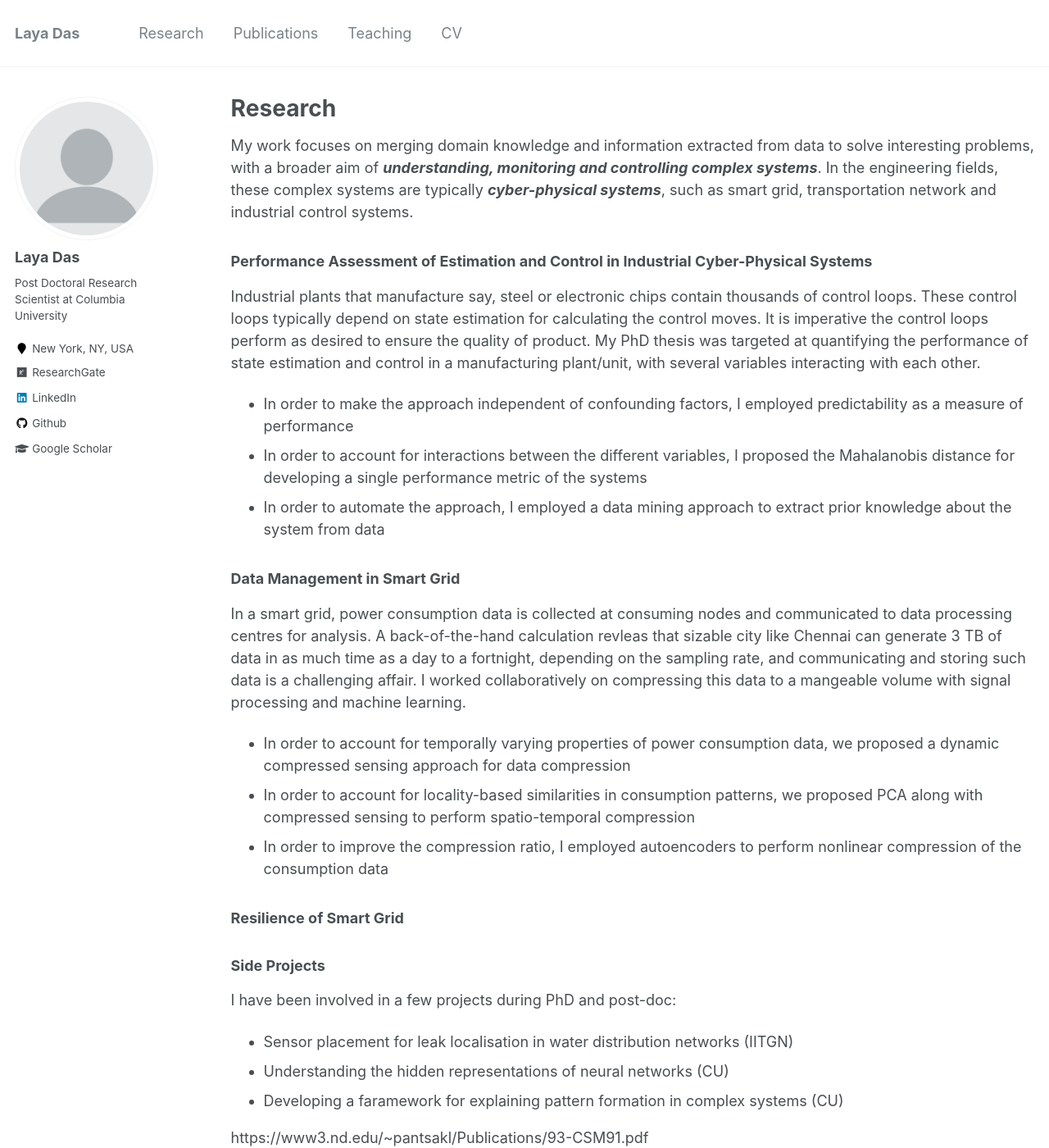
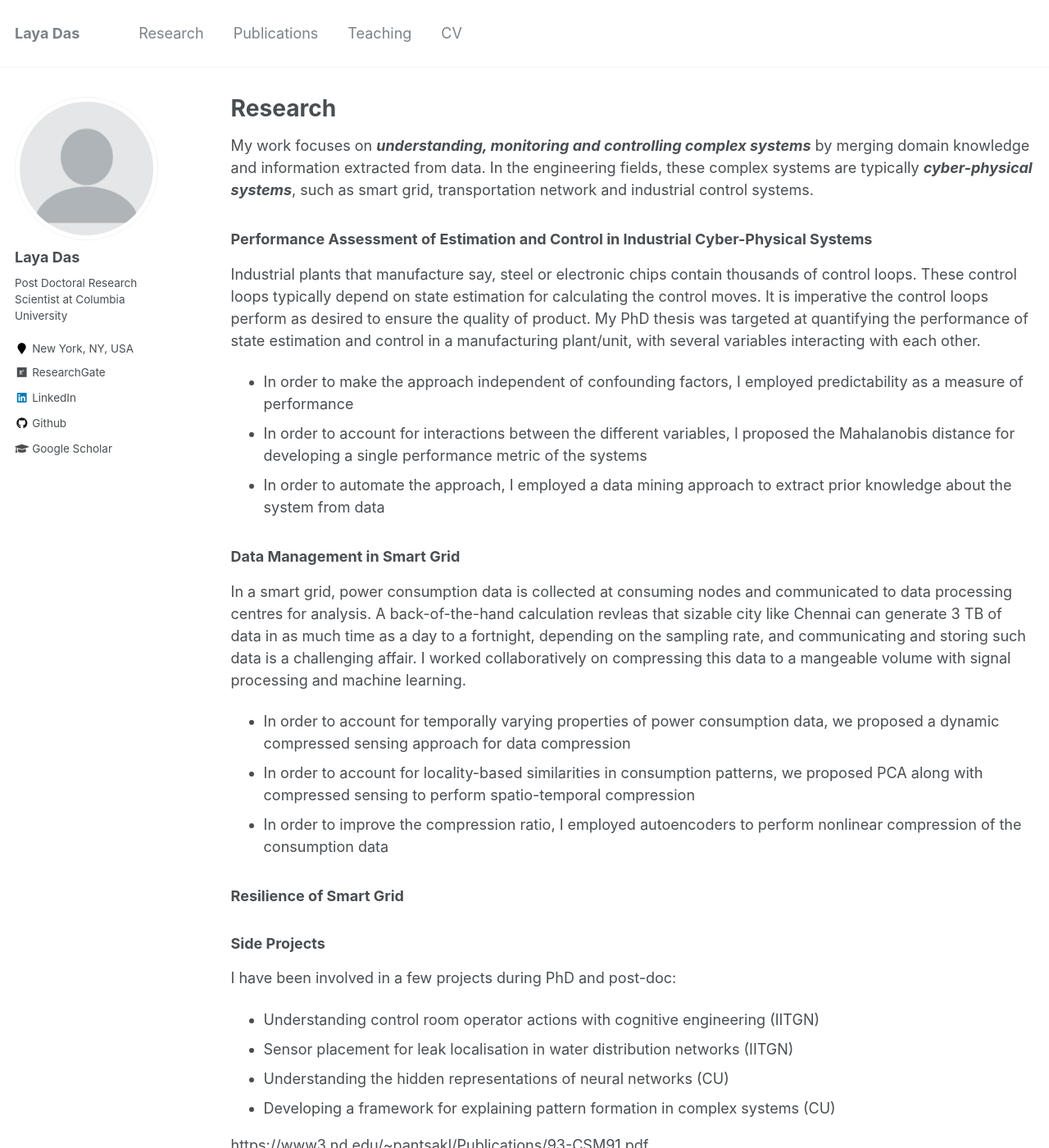
Before and after one commit to layadas/layadas.github.io, a Jekyll site: the page built from _pages/research.md, in a window 1280 px wide and 1400 px high. Shown: the whole window at 82% size. Built offline with Jekyll 4.4.1, drawn with Linux system fonts in a browser that asks for light colours.

Commit message:
Update research.md

```diff
--- a/_pages/research.md
+++ b/_pages/research.md
@@ -5,9 +5,8 @@ permalink: /research/
 author_profile: true
 ---
 
-My work focuses on merging domain knowledge and information extracted from data to solve interesting problems, with a broader aim of
-***understanding, monitoring and controlling complex systems***. In the engineering fields, these complex systems are typically ***cyber-physical systems***, such as smart grid,
-transportation network and industrial control systems.
+My work focuses on ***understanding, monitoring and controlling complex systems*** by merging domain knowledge and information extracted from data. In the engineering fields,
+these complex systems are typically ***cyber-physical systems***, such as smart grid, transportation network and industrial control systems.
 
 ### Performance Assessment of Estimation and Control in Industrial Cyber-Physical Systems
 Industrial plants that manufacture say, steel or electronic chips contain thousands of control loops. These control loops typically depend on state estimation for calculating the
@@ -31,8 +30,9 @@ worked collaboratively on compressing this data to a mangeable volume with signa
 
 ### Side Projects
 I have been involved in a few projects during PhD and post-doc:
+- Understanding control room operator actions with cognitive engineering (IITGN)
 - Sensor placement for leak localisation in water distribution networks (IITGN)
 - Understanding the hidden representations of neural networks (CU)
-- Developing a faramework for explaining pattern formation in complex systems (CU)
+- Developing a framework for explaining pattern formation in complex systems (CU)
 
 https://www3.nd.edu/~pantsakl/Publications/93-CSM91.pdf
```
